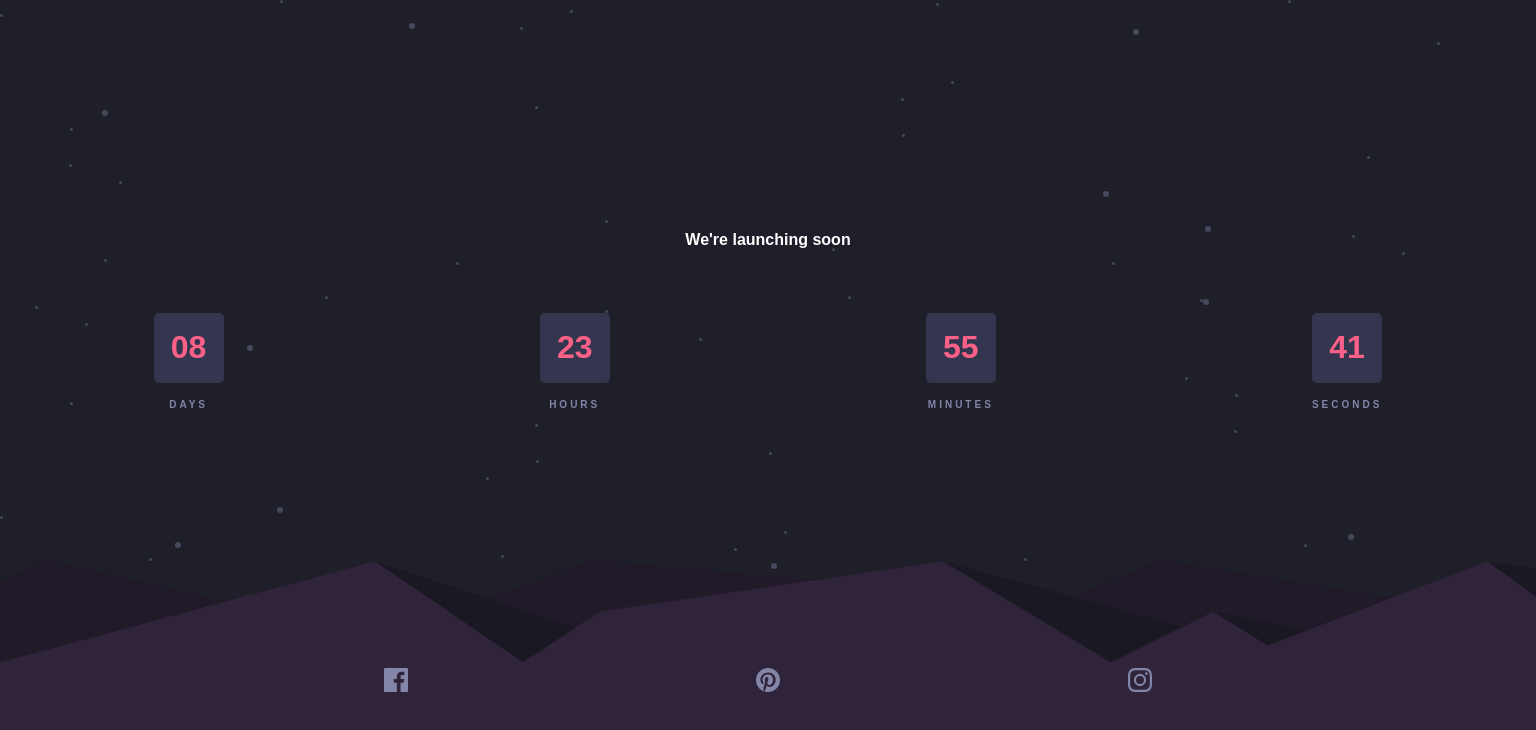
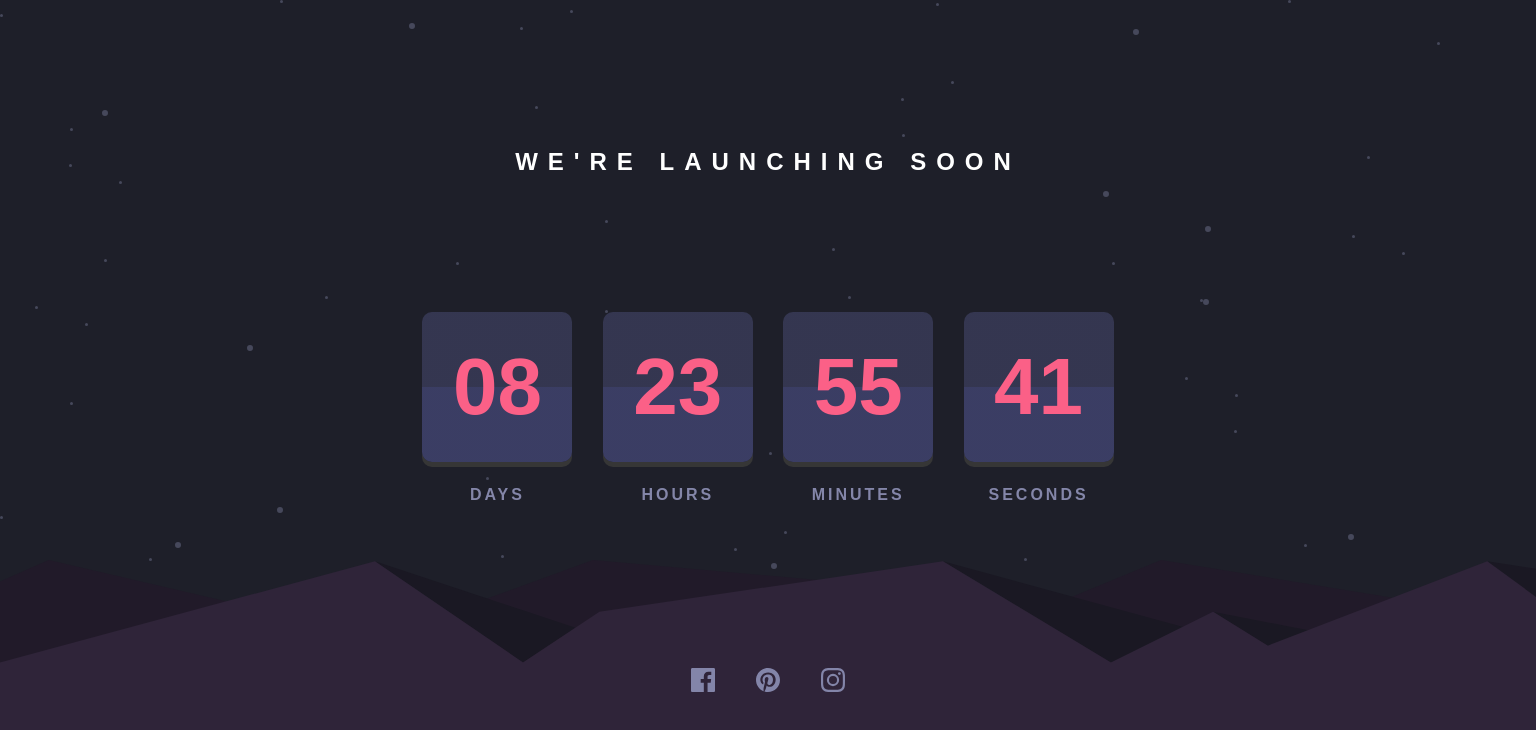
Before and after one commit to molnarkg7/js-launch-countdown-timer, a plain HTML site: page index.html in a window 1536 px wide. Drawn offline with Linux system fonts and the light colour scheme; a web font is replaced by a local one.

Commit message:
responsiveness
Update styles.css

```diff
--- a/styles.css
+++ b/styles.css
@@ -24,11 +24,12 @@ body {
   height: 80vh;
 }
 
-.countdown-body .header {
+.countdown-body .countdown-header {
   width: 80%;
   text-align: center;
   font-size: 20px;
   letter-spacing: 5px;
+  text-transform: uppercase;
 }
 
 .counter {
@@ -46,9 +47,10 @@ body {
   width: 70px;
   height: 70px;
   font-size: 32px;
-  background-color: hsl(236, 21%, 26%);
+  background: linear-gradient(hsl(236, 21%, 26%) 50%, hsl(236, 26%, 31%) 50%);
   color: hsl(345, 95%, 68%);
   border-radius: 5px;
+  box-shadow: 0px 5px 0px 0px rgb(54, 54, 54);
 }
 
 .days p,
@@ -87,3 +89,45 @@ footer {
   width: 100%;
   height: 30vh;
 }
+
+@media only screen and (min-width: 768px) {
+  .countdown-body .countdown-header {
+    margin-top: 12px;
+    margin-bottom: 72px;
+    font-size: 24px;
+    letter-spacing: 10px;
+  }
+
+  .counter {
+    width: 50%;
+  }
+
+  .days p,
+  .hours p,
+  .minutes p,
+  .seconds p {
+    font-size: 16px;
+    margin-top: 24px;
+  }
+
+  .icons {
+    width: 20%;
+  }
+}
+
+@media only screen and (min-width: 1350px) {
+  .counter {
+    width: 45%;
+  }
+
+  .number {
+    width: 150px;
+    height: 150px;
+    font-size: 80px;
+    border-radius: 10px;
+  }
+
+  .icons {
+    width: 10%;
+  }
+}
```
